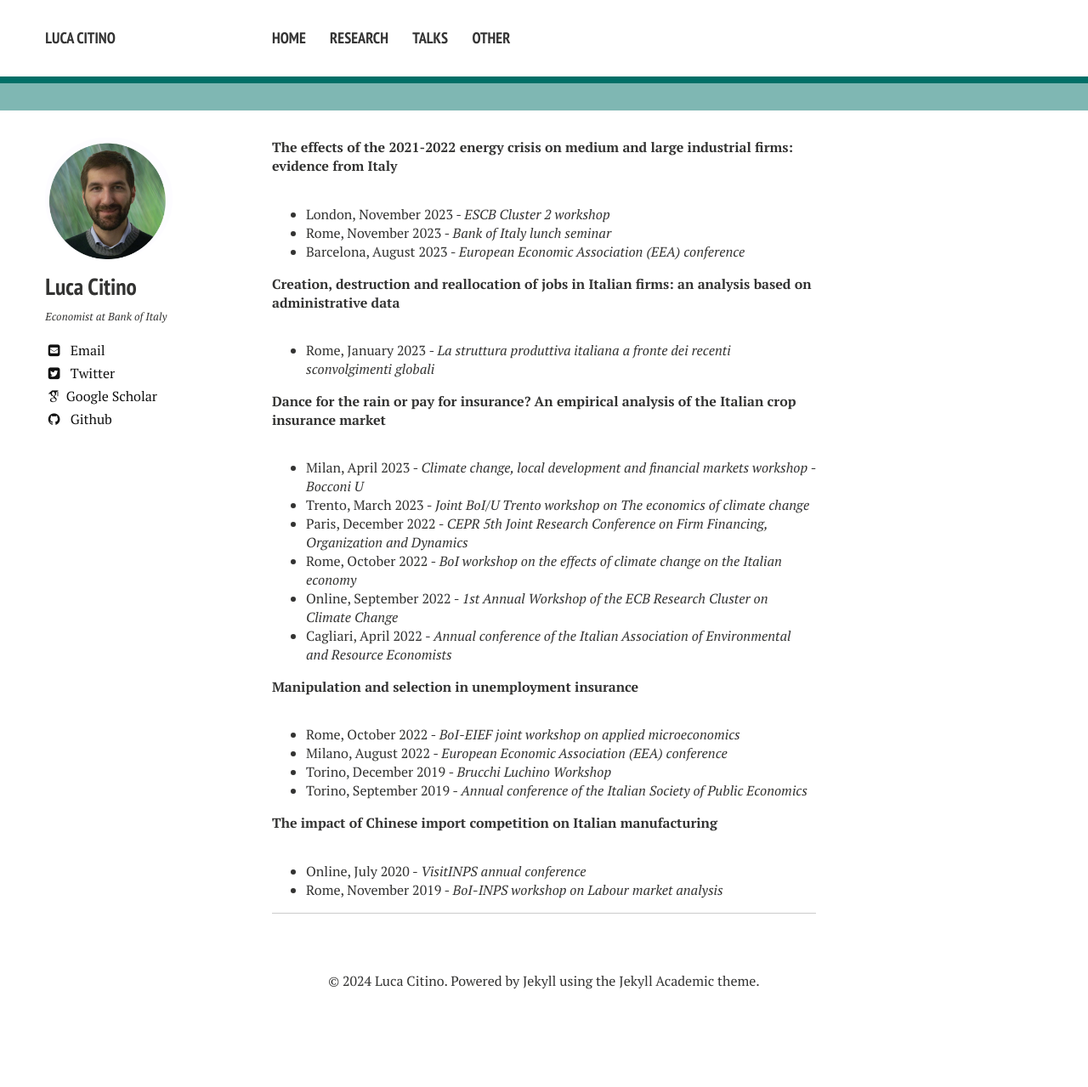
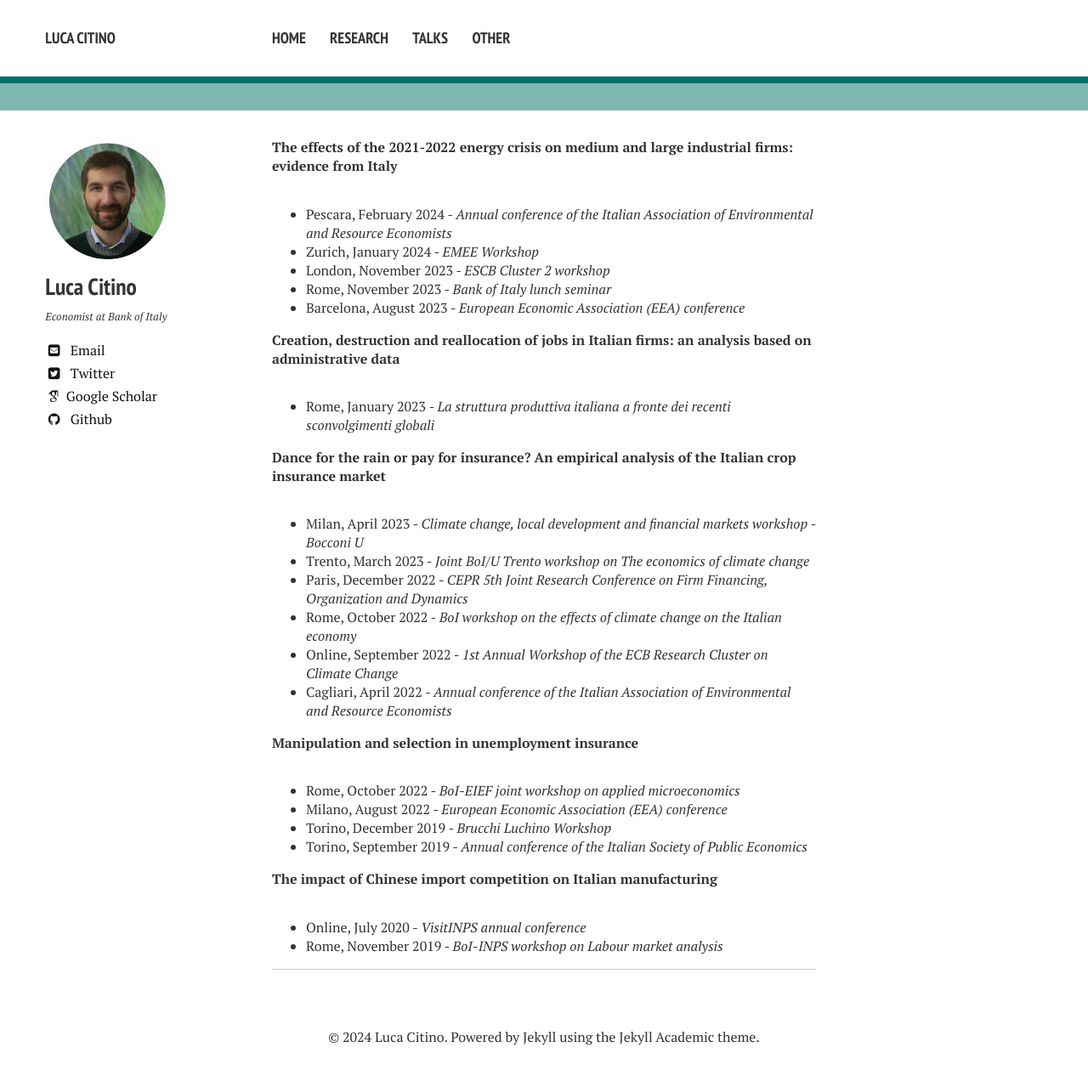
Before and after one commit to luca-citino/luca-citino.github.io, a Jekyll site: the page built from talks.md, in a window 1280 px wide. Shown: the whole page at 85% size. Built offline with Jekyll 4.4.1, drawn with Linux system fonts in a browser that asks for light colours; nearby versions of some CDN libraries; some web fonts are replaced; before the commit the page ends 1213 px from its top, so only the background shows below that.

Commit message:
Update talks.md

```diff
--- a/talks.md
+++ b/talks.md
@@ -4,6 +4,8 @@ layout: page
 
 **The effects of the 2021-2022 energy crisis on medium and large industrial firms: evidence from Italy**
 
+- Pescara, February 2024 - *Annual conference of the Italian Association of Environmental and Resource Economists*
+- Zurich, January 2024 - *EMEE Workshop*
 - London, November 2023 - *ESCB Cluster 2 workshop*
 - Rome, November 2023 - *Bank of Italy lunch seminar*
 - Barcelona, August 2023 - *European Economic Association (EEA) conference*
```
